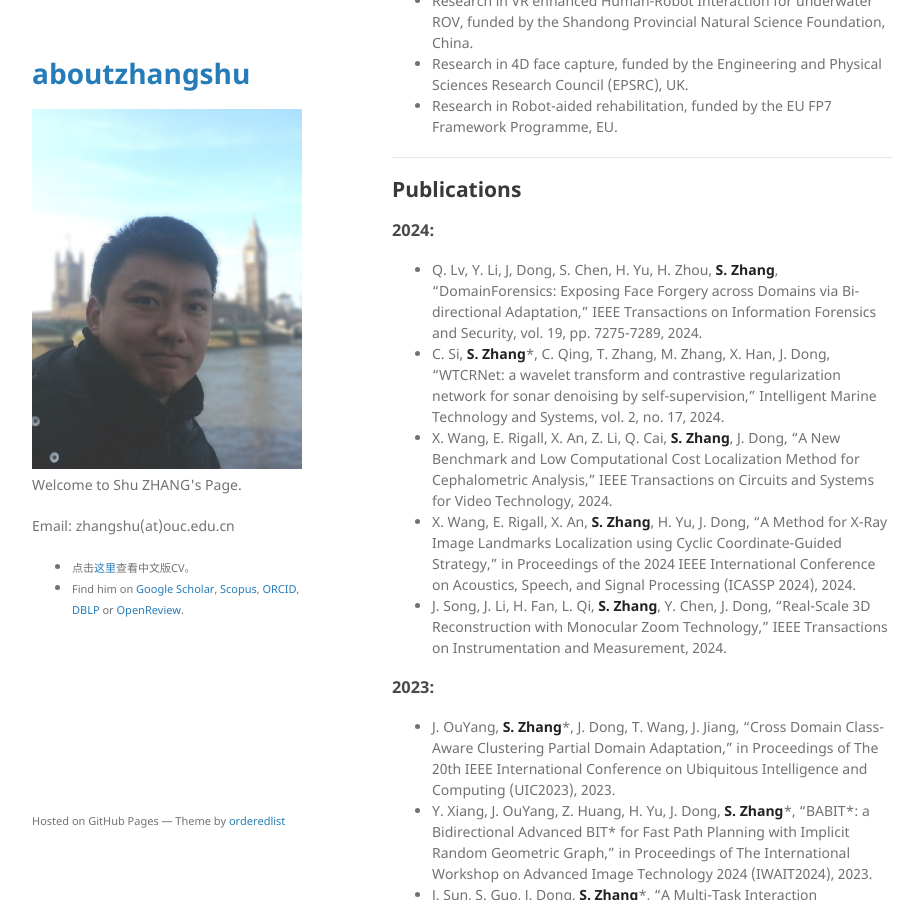
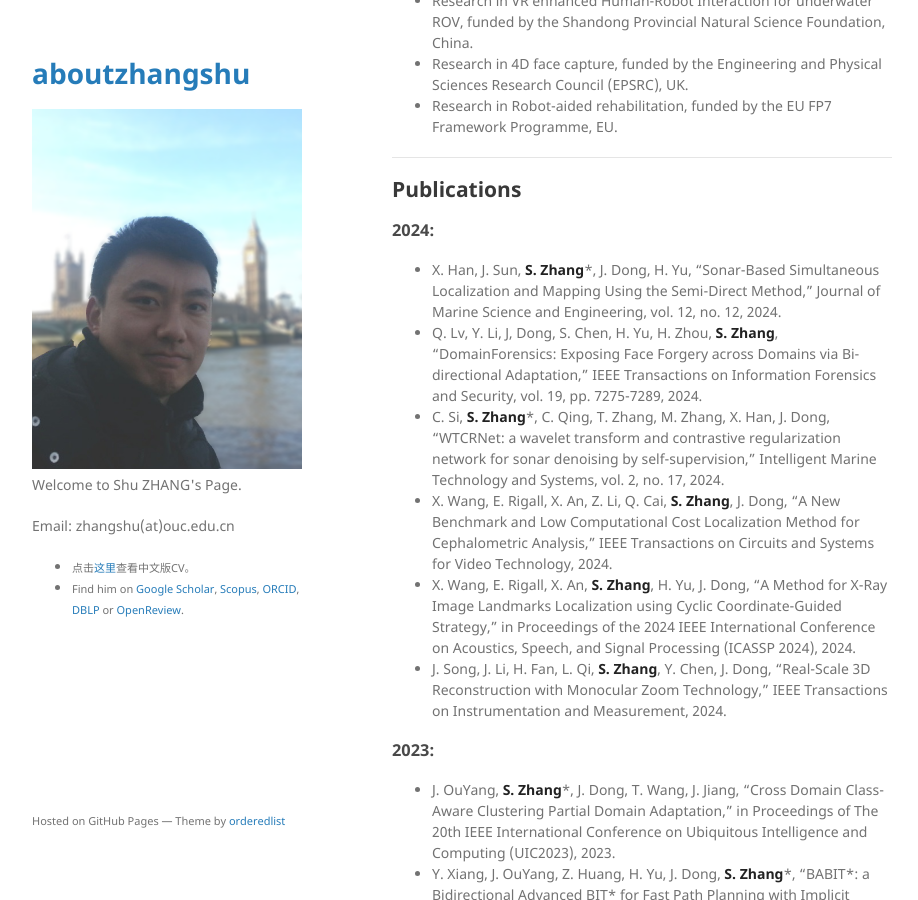
Before and after one commit to jackyspeed/aboutzhangshu, a Jekyll site: the page built from index.md, in a window 1280 px wide and 900 px high, scrolled down 1424 px. Shown: the whole window, without its empty margins (178-1096 px from the left). Built offline with Jekyll 4.4.1, drawn with Linux system fonts in a browser that asks for light colours; our own code applies the rules of GitHub Pages for plain Markdown files.

Commit message:
Update index.md

```diff
--- a/index.md
+++ b/index.md
@@ -64,6 +64,7 @@ Shu Zhang is currently an Associate Professor and Postgraduate supervisor at Oce
 
 ### 2024:
 
+- X. Han, J. Sun, **S. Zhang***, J. Dong, H. Yu, “Sonar-Based Simultaneous Localization and Mapping Using the Semi-Direct Method,” Journal of Marine Science and Engineering, vol. 12, no. 12, 2024.
 - Q. Lv, Y. Li, J, Dong, S. Chen, H. Yu, H. Zhou, **S. Zhang**, "DomainForensics: Exposing Face Forgery across Domains via Bi-directional Adaptation," IEEE Transactions on Information Forensics and Security, vol. 19, pp. 7275-7289, 2024.
 - C. Si, **S. Zhang***, C. Qing, T. Zhang, M. Zhang, X. Han, J. Dong, "WTCRNet: a wavelet transform and contrastive regularization network for sonar denoising by self-supervision," Intelligent Marine Technology and Systems, vol. 2, no. 17, 2024.
 - X. Wang, E. Rigall, X. An, Z. Li, Q. Cai, **S. Zhang**, J. Dong, "A New Benchmark and Low Computational Cost Localization Method for Cephalometric Analysis," IEEE Transactions on Circuits and Systems for Video Technology, 2024.
```
